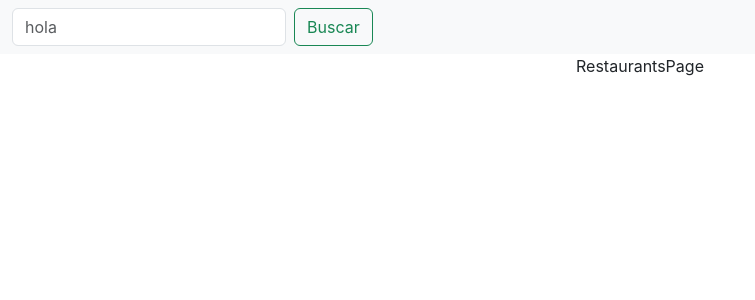
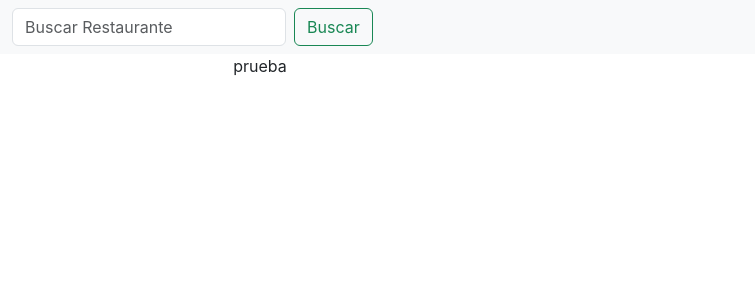
Before and after one commit to carlosraez/gusto-descuentos-react, a React (Create React App) app: page / in a window 1280 px wide. Shown: the top 300 px of the page, without its empty margins (0-755 px from the left). Built offline with nearby package versions, Linux system fonts and the light colour scheme; no server answers.

Commit message:
feat get restaurants

```diff
--- a/src/components/Navbar.tsx
+++ b/src/components/Navbar.tsx
@@ -1,6 +1,13 @@
+
+import { useEffect } from "react"
 import { es } from "../i18n/spanish"
+import { getRestaurants } from "../services/services"
 
 export const Navbar = () => {
+    useEffect(() => {
+      getRestaurants()
+    }, [])
+
   return (
     <nav className="navbar bg-body-tertiary">
                     <div className="container-fluid">
@@ -8,7 +15,7 @@ export const Navbar = () => {
                             <input
                                 className="form-control me-2"
                                 type="search"
-                                placeholder="hola"
+                                placeholder={es.placeHolderSearchRestaurant}
                                 aria-label="Search"
                             />
                             <button
--- a/src/pages/RestaurantsPage.tsx
+++ b/src/pages/RestaurantsPage.tsx
@@ -2,6 +2,12 @@ import React from 'react'
 
 export const RestaurantsPage = () => {
   return (
-    <div>RestaurantsPage</div>
+    <div className="container">
+      <div className="row">
+        <div className="col-4">
+          prueba
+        </div>
+      </div>
+    </div>
   )
 }
--- /dev/null
+++ b/src/services/services.tsx
@@ -0,0 +1,20 @@
+import { ResponseRestaurants } from "../models/navar.interface"
+
+
+const BaseUrl = 'https://www.zaragoza.es/sede/servicio/restaurante.json?'
+
+/**
+ * @describe Get all restaurants from the API
+ * @returns {object} user object
+ */
+export const getRestaurants = async ():Promise<ResponseRestaurants>=> {
+  const resp = await  fetch(`${BaseUrl}rf=markdown&srsname=utm30n&start=0&rows=50`,{
+    method: 'GET',
+    headers:{
+      'Content-Type': 'application/json',
+    }
+})
+const data = await resp.json()
+return data
+
+}
```
Also changed, not shown: src/models/navar.interface.ts (added, +37 -0 lines), 1 other file (tests, documents, lock files or other folders).
